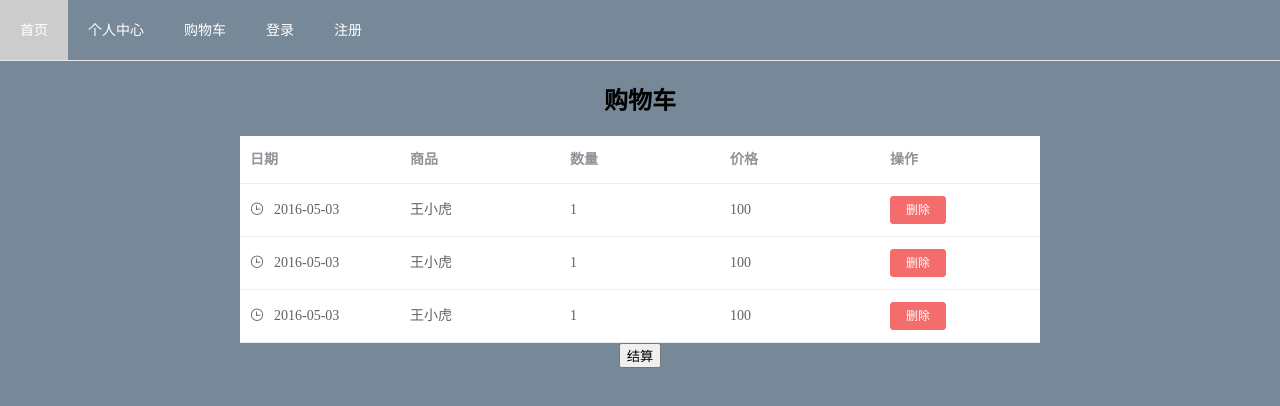
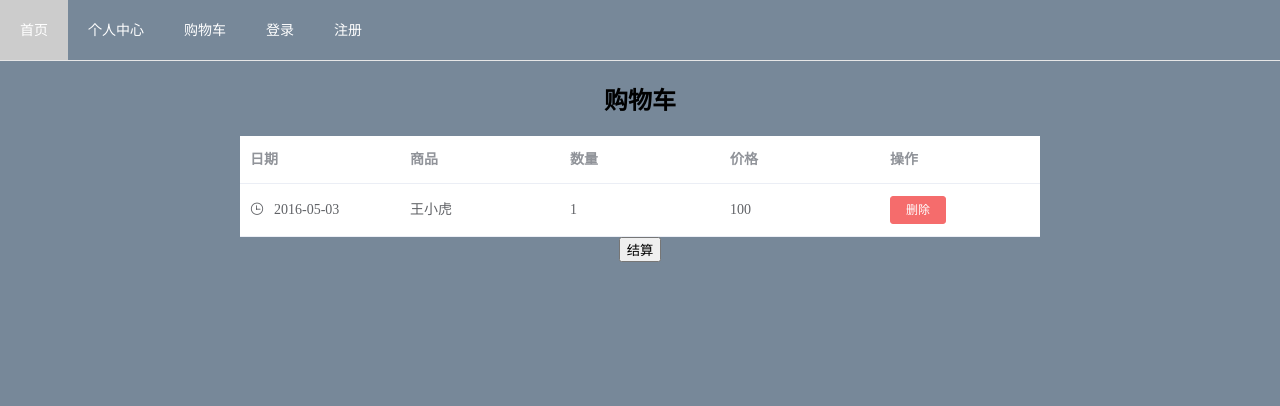
Before and after one commit to 1058809441/HHZproject, a Vue app in the folder web/: page /users/cart in a window 1280 px wide. Shown: the top 406 px of the page. Built offline with nearby package versions, Linux system fonts and the light colour scheme.

Commit message:
9.22黄蜜

```diff
--- a/web/src/views/Cart.vue
+++ b/web/src/views/Cart.vue
@@ -35,20 +35,7 @@ export default {
           shop: "王小虎",
           count: "1",
           amount: "100"
-        },
-        {
-          date: "2016-05-03",
-          shop: "王小虎",
-          count: "1",
-          amount: "100"
-        },
-        {
-          date: "2016-05-03",
-          shop: "王小虎",
-          count: "1",
-          amount: "100"
-        },
-
+        }
       ]
     };
   },
--- a/web/src/views/Center.vue
+++ b/web/src/views/Center.vue
@@ -7,6 +7,7 @@
         <div class="user">
           <!-- <img :src="src" /> -->
           <!-- 上传图片 -->
+          <img style="width:50,height:50"/>
           <input
             type="file"
             accept="image/gif, image/jpeg, image/jpg, image/png, image/svg"
@@ -35,6 +36,10 @@
   </div>
 </template>
 <script>
+import '../Utils/webuploader/webuploader.css'
+import '../Utils/webuploader/webuploader.css'
+import '../Utils/webuploader/Uploader.swf'
+// import "http://cdn.bootcss.com/jquery/1.11.1/jquery.min.js"
 export default {
   data() {
     return {
```
